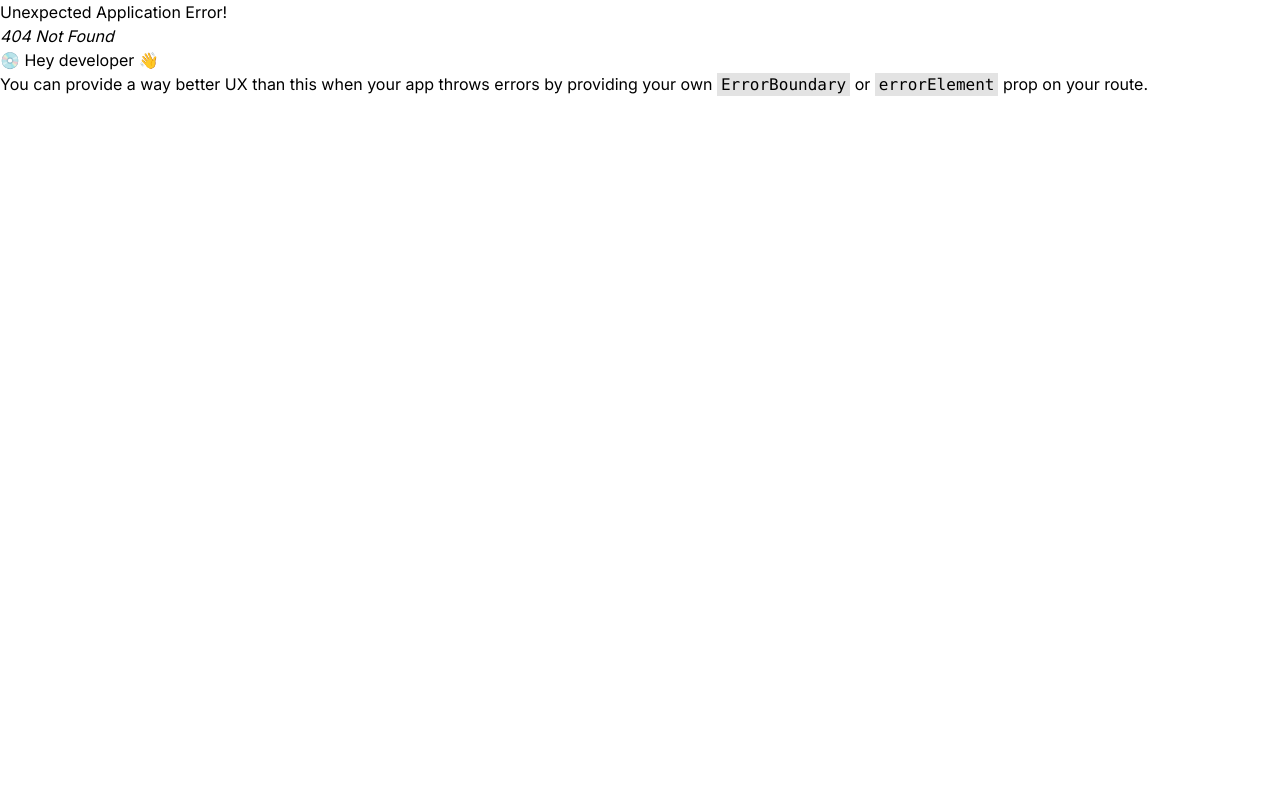
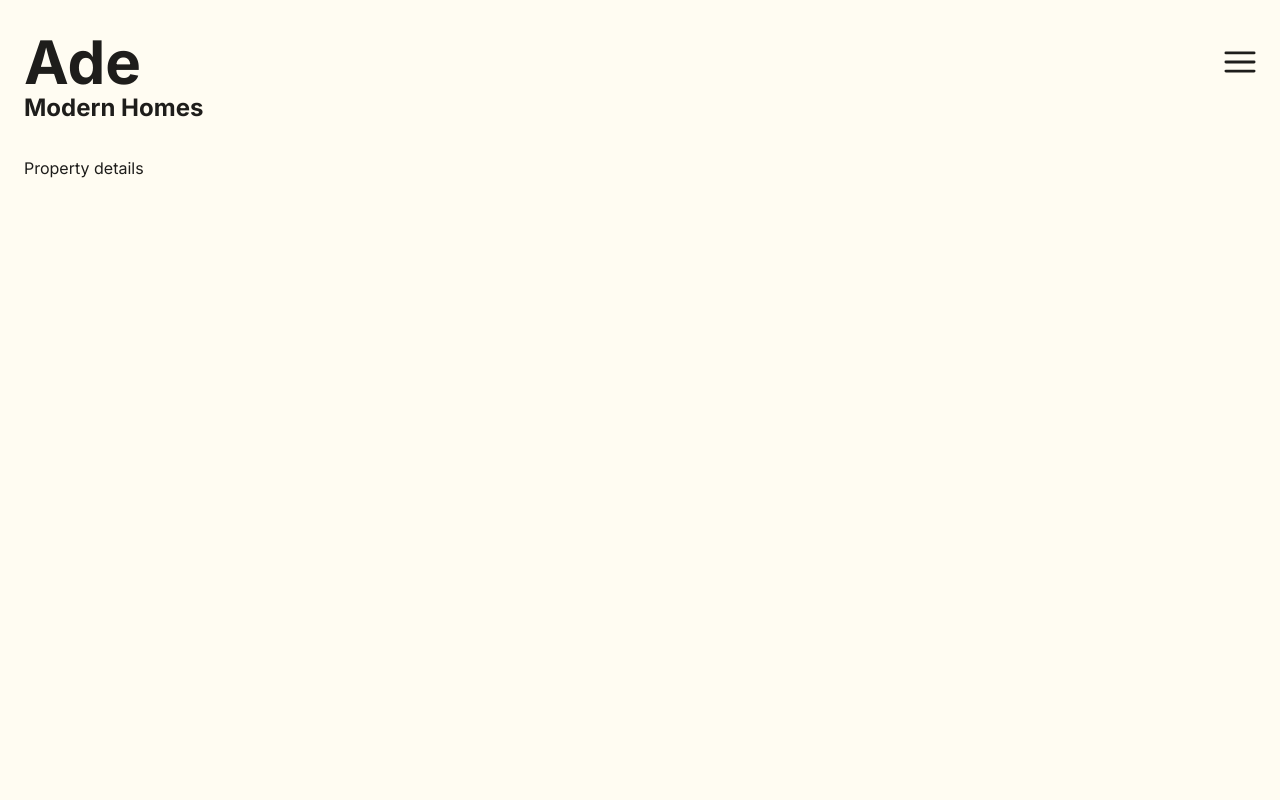
Before and after one commit to cdom27/ade-react-typescript-frontend, a React (Vite) app: page /properties/1 in a window 1280 px wide. Before the commit this address had no page. Shown: the top 800 px of the page. Built offline with nearby package versions, Linux system fonts and the light colour scheme.

Commit message:
Setup dynamic routing for individual properties

```diff
--- a/src/main.tsx
+++ b/src/main.tsx
@@ -6,6 +6,7 @@ import Approach from './routes/public/Approach';
 import Vision from './routes/public/Vision';
 import Properties from './routes/public/Properties';
 import './index.css';
+import PropertyDetails from './routes/public/PropertyDetails';
 
 const router = createBrowserRouter([
   {
@@ -24,6 +25,10 @@ const router = createBrowserRouter([
     path: '/properties',
     element: <Properties />,
   },
+  {
+    path: '/properties/:propertyName',
+    element: <PropertyDetails />,
+  },
   //admin routes
 ]);
 
--- a/src/routes/public/Properties.tsx
+++ b/src/routes/public/Properties.tsx
@@ -1,7 +1,11 @@
-import React from 'react';
+import PageLayout from '../../layouts/PageLayout';
 
 const Properties = () => {
-  return <div>Properties</div>;
+  return (
+    <PageLayout>
+      <div className="space-y-14 pb-28 px-6">All properties</div>
+    </PageLayout>
+  );
 };
 
 export default Properties;
--- /dev/null
+++ b/src/routes/public/PropertyDetails.tsx
@@ -0,0 +1,11 @@
+import PageLayout from '../../layouts/PageLayout';
+
+const PropertyDetails = () => {
+  return (
+    <PageLayout>
+      <div className="space-y-14 pb-28 px-6">Property details</div>
+    </PageLayout>
+  );
+};
+
+export default PropertyDetails;
```
